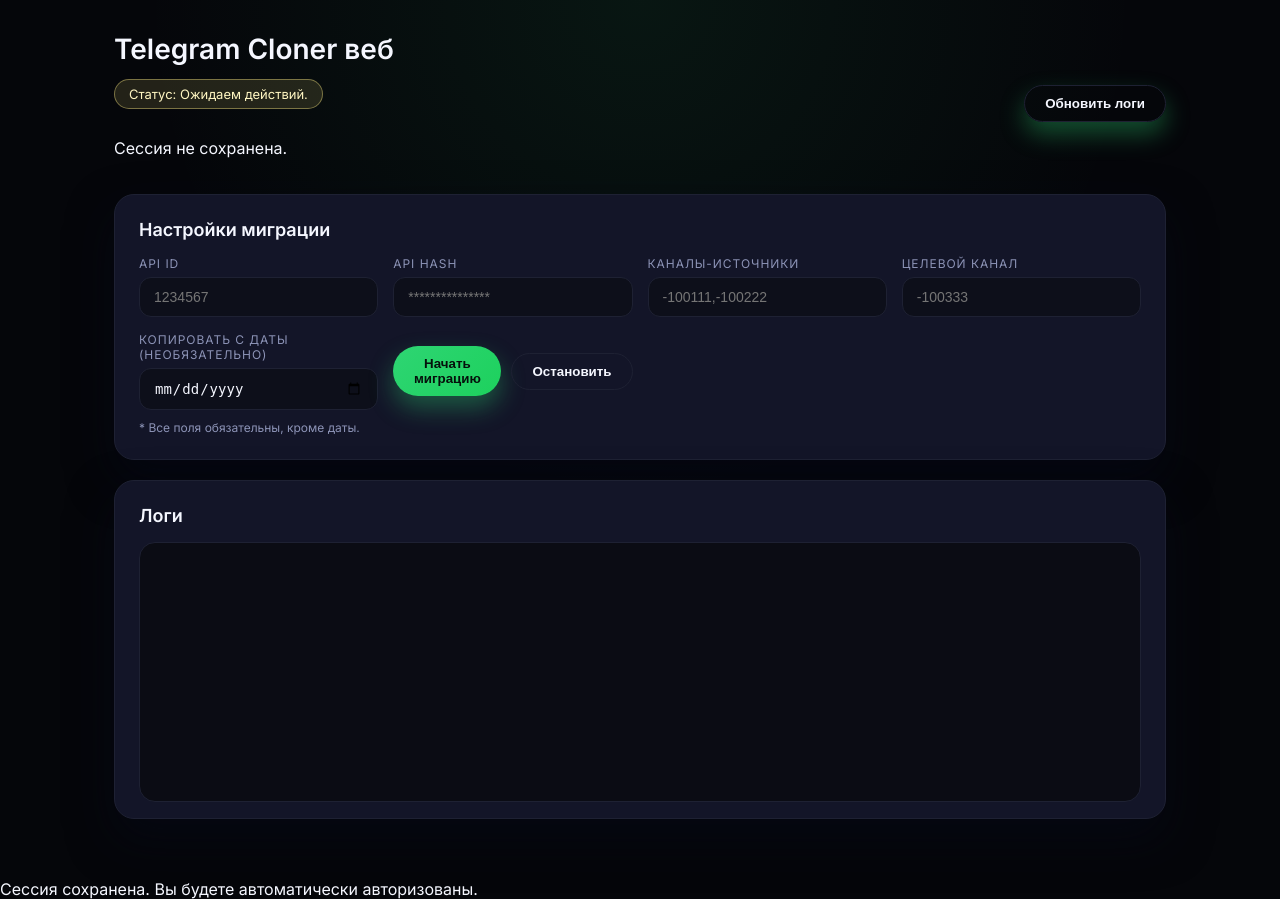
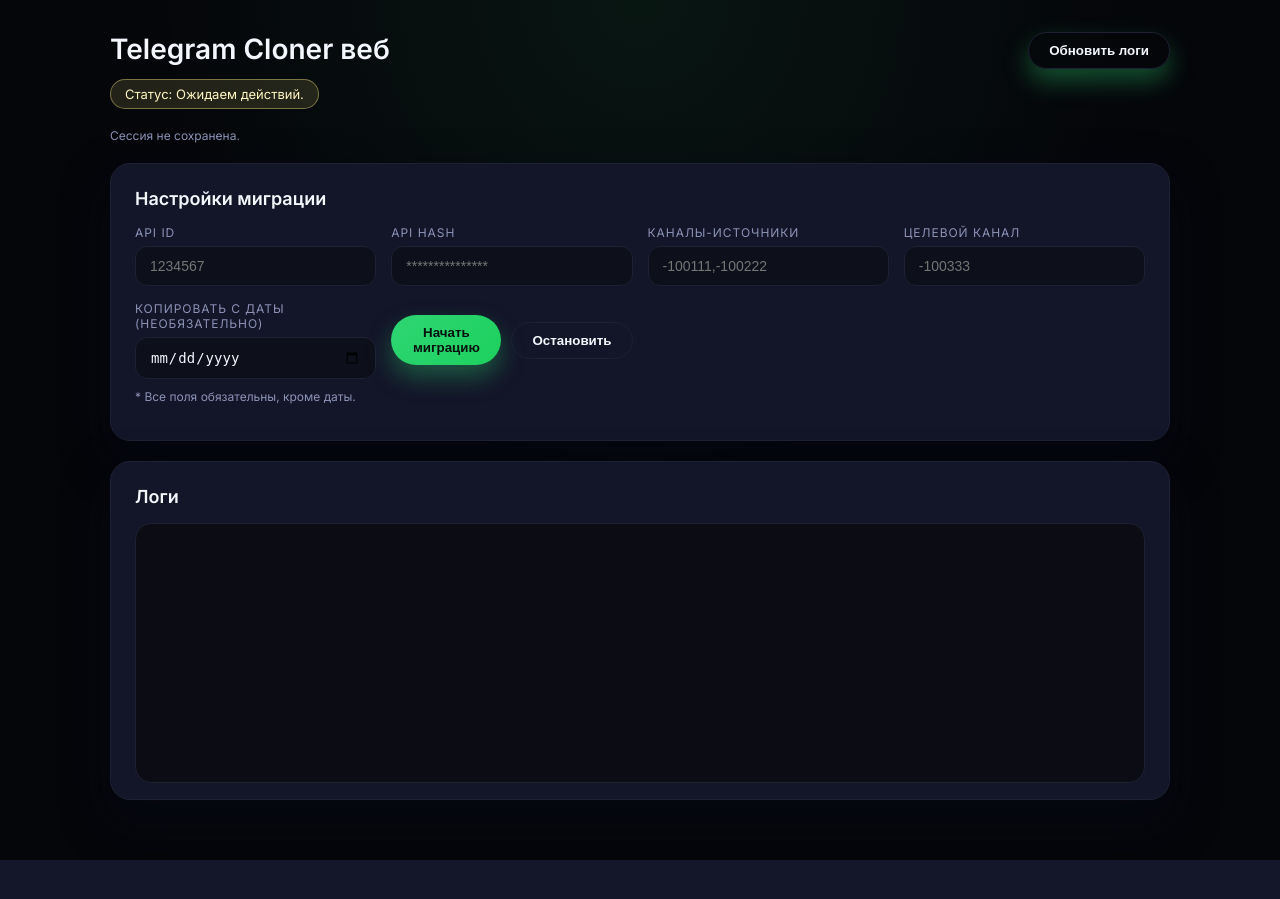
Before and after one commit to tradeain8n/Tele, a Flask app: page / in a window 1280 px wide. After the commit the page ends 860 px from the top, so only its background shows below. Run offline with Flask 3, Linux system fonts and the light colour scheme; data that the repository does not hold is empty.

Commit message:
Update styles.css

```diff
--- a/static/styles.css
+++ b/static/styles.css
@@ -25,7 +25,7 @@
 .page {
   max-width: 1100px;
   margin: 0 auto;
-  padding: 32px 24px 60px;
+  padding: 32px 20px 60px;
   display: flex;
   flex-direction: column;
   gap: 20px;
@@ -33,9 +33,10 @@
 
 .header {
   display: flex;
-  align-items: center;
+  align-items: flex-start;
   justify-content: space-between;
-  gap: 16px;
+  gap: 12px;
+  flex-wrap: wrap;
 }
 
 .header-actions {
@@ -143,8 +144,22 @@
   color: #fff6c2;
 }
 
+.hint-text {
+  margin: 6px 0 0;
+  font-size: 12px;
+  color: var(--muted);
+}
+
+.hint-ok {
+  color: #7af4b4;
+}
+
+.hint-warn {
+  color: #ff6b6b;
+}
+
 .inline-note {
-  margin: 10px 0 0;
+  margin-top: 10px;
   font-size: 12px;
   color: var(--muted);
 }
@@ -176,7 +191,7 @@
   display: none;
   align-items: center;
   justify-content: center;
-  background: rgba(5, 8, 20, 0.8);
+  background: rgba(5, 8, 20, 0.85);
   z-index: 999;
 }
 
@@ -214,3 +229,24 @@
   justify-content: center;
   gap: 12px;
 }
+
+.toast {
+  position: fixed;
+  bottom: 32px;
+  right: 32px;
+  background: rgba(4, 4, 10, 0.95);
+  padding: 12px 18px;
+  border-radius: 999px;
+  border: 1px solid rgba(46, 213, 115, 0.5);
+  color: #8df8c4;
+  font-size: 13px;
+  opacity: 0;
+  pointer-events: none;
+  transition: opacity 0.2s ease, transform 0.2s ease;
+  transform: translateY(10px);
+}
+
+.toast.visible {
+  opacity: 1;
+  transform: translateY(0);
+}
```
